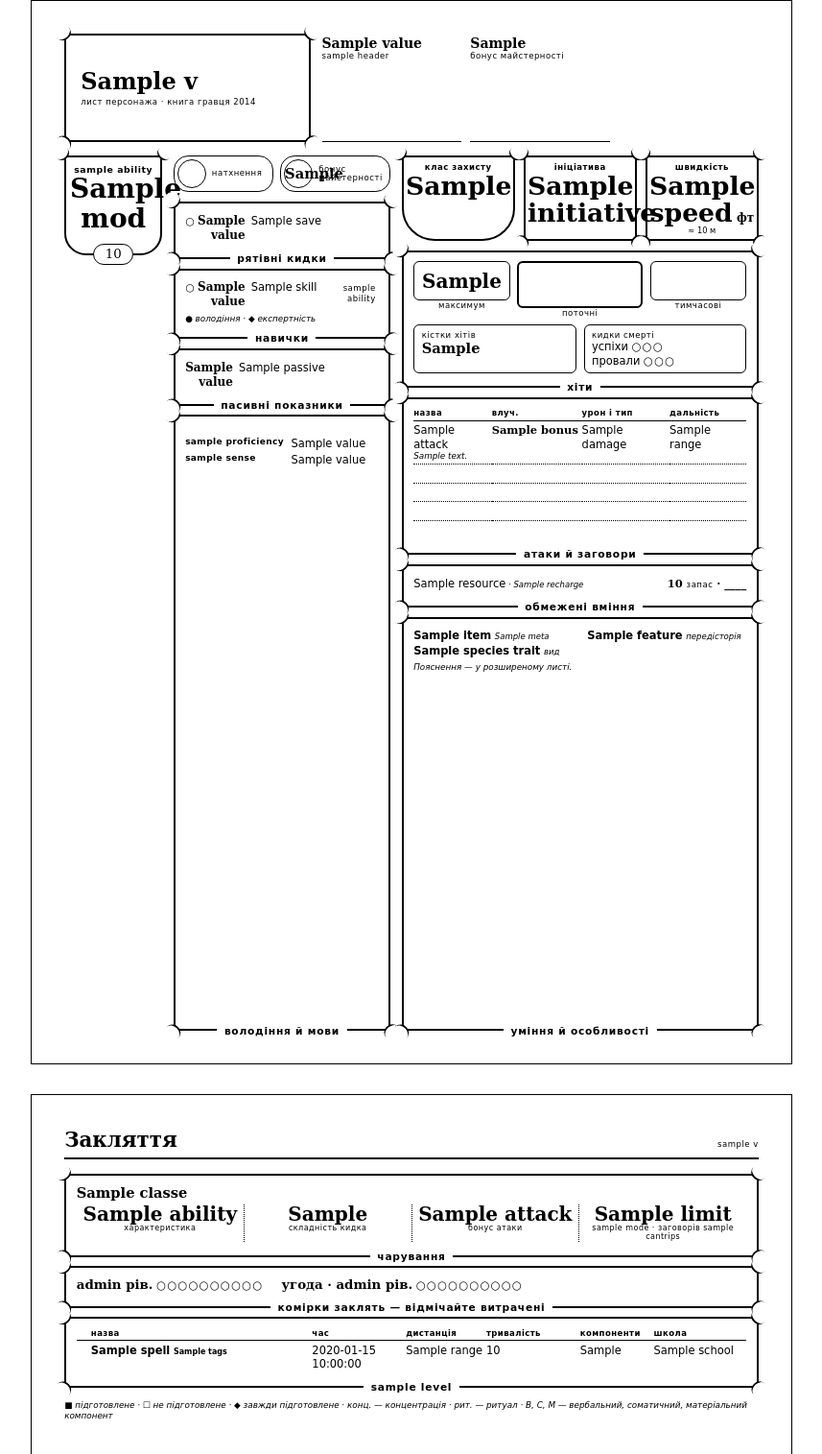
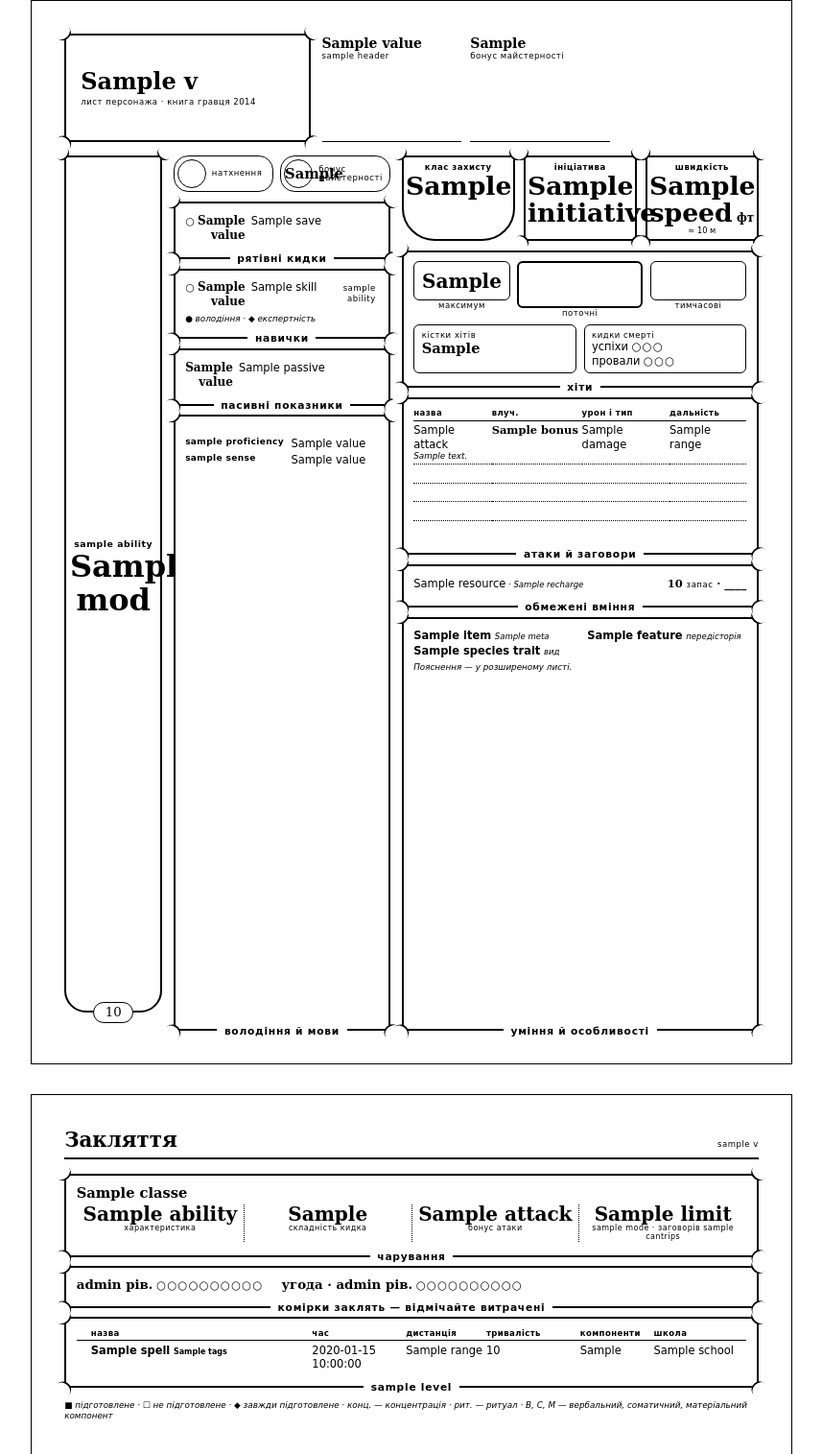
Before and after one commit to ihor-voronin/dnd-sheet, a Python web app: template backend/src/dndsheet/export/infrastructure/templates/character.html.jinja in a window 1280 px wide. Shown: the top 1515 px of the page at 96% size, without its empty margins (211-1068 px from the left). Run offline with Jinja, Linux system fonts and the light colour scheme; the template is opened without the code that fills it: most values are stand-ins (such as "Sample title", 1, 10 or a date in 2020); some web fonts are replaced.

Commit message:
Print sheet: ability shields fill the column evenly

```diff
--- a/backend/src/dndsheet/export/infrastructure/templates/character.html.jinja
+++ b/backend/src/dndsheet/export/infrastructure/templates/character.html.jinja
@@ -131,11 +131,13 @@
   .cols3 { height: 244mm; display: grid; grid-template-columns: 27mm 60mm minmax(0, 1fr); grid-template-rows: minmax(0, 1fr); gap: 3mm; margin-top: 1mm; }
   .col { display: flex; flex-direction: column; }
   .col > .grow { flex: 1; }
-  .col.abil { justify-content: space-between; padding-bottom: 3mm; }
+  /* Шість щитів ділять колонку порівну: без порожніх проміжків між ними. */
+  .col.abil { padding-bottom: 3.4mm; }
+  .col.abil .ability { flex: 1; display: flex; flex-direction: column; justify-content: center; margin: 2.6mm 0 1.6mm; }
 
   .ability { position: relative; border: 2.2pt double #000; border-radius: 0 0 6mm 6mm; margin-top: 2.6mm; padding: 1.8mm 1mm 5.2mm; text-align: center; }
   .ability .lbl { font-weight: 700; font-size: 7pt; }
-  .ability .mod { font-family: var(--serif); font-weight: 700; font-size: 21pt; line-height: 1.1; }
+  .ability .mod { font-family: var(--serif); font-weight: 700; font-size: 24pt; line-height: 1.1; }
   .ability .score { position: absolute; left: 50%; bottom: -3.2mm; width: 11mm; margin-left: -5.5mm; border: 1.1pt solid #000; border-radius: 3.4mm; background: #fff; font-family: var(--serif); font-size: 10pt; line-height: 5.2mm; }
 
   .pill-row { display: grid; grid-template-columns: 1fr 1fr; gap: 2mm; margin-top: 2.6mm; }
```
